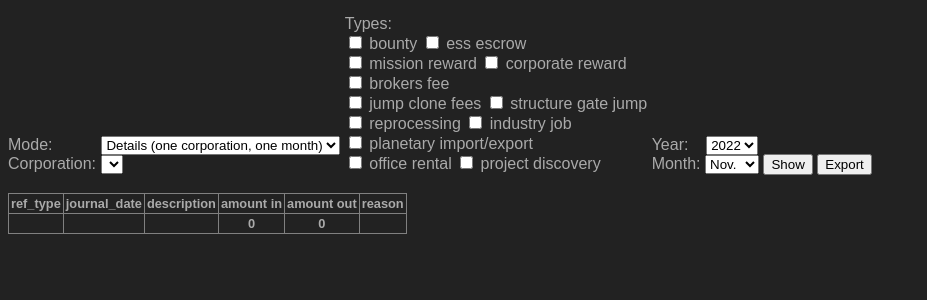
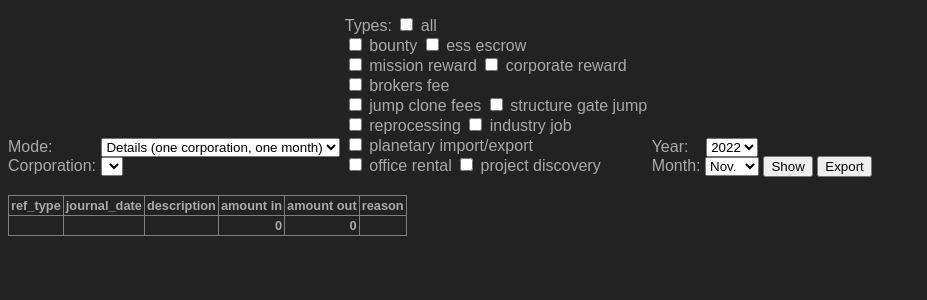
Before and after one commit to tkhamez/finance-check, a Flask app: page / in a window 1280 px wide. Shown: the part 29-329 px from the top of the page, without its empty margins (0-927 px from the left). Run offline with Flask 2, Linux system fonts and the light colour scheme; the visitor is signed in with stand-in values (Sample User, id 1); data that the repository does not hold is empty.

Commit message:
Add ALL_TYPES_CORPORATIONS

```diff
--- a/console/FetchWallet.py
+++ b/console/FetchWallet.py
@@ -19,6 +19,7 @@ class FetchWallet:
             password=os.getenv('DB_PASSWORD'),
             database=os.getenv('DB_DATABASE'),
         )
+        self.__all_types_corporations = os.getenv('ALL_TYPES_CORPORATIONS')
 
     def run(self):
         self.__read_wallets()
@@ -73,7 +74,8 @@ class FetchWallet:
         last_journal_date = ''
         for entry in json:
             # see also https://github.com/esi/eve-glue/blob/master/eve_glue/wallet_journal_ref.py
-            if entry['ref_type'] not in [
+            if corporation_id not in [int(x) for x in self.__all_types_corporations.split(',')] and \
+               entry['ref_type'] not in [
                     'bounty_prizes', 'ess_escrow_transfer',
                     'agent_mission_reward', 'agent_mission_time_bonus_reward', 'corporate_reward_payout',
                     'brokers_fee', 'jump_clone_activation_fee', 'jump_clone_installation_fee',
--- a/web/pages/Index.py
+++ b/web/pages/Index.py
@@ -31,6 +31,7 @@ class Index:
             'corporation': self.__int(request.args.get('corporation', 0)),
             'year': self.__int(request.args.get('year', current_year)),
             'month': self.__int(request.args.get('month', datetime.datetime.now().month)),
+            'type_all': request.args.get('type_all', '0'),
             'type_bounty': request.args.get('type_bounty', '0'),
             'type_ess_escrow': request.args.get('type_ess_escrow', '0'),
             'type_mission_reward': request.args.get('type_mission_reward', '0'),
@@ -98,11 +99,14 @@ class Index:
 
         journal = []
         if query_params['mode'] == 'details':
-            journal = self.__fetch_details(query_params['corporation'], date_from, date_to, types, types_placeholder)
+            journal = self.__fetch_details(query_params['corporation'], date_from, date_to, types, types_placeholder,
+                                           query_params['type_all'])
         elif query_params['mode'] == 'sum_months':
-            journal = self.__fetch_sum_months(query_params['corporation'], types, types_placeholder)
+            journal = self.__fetch_sum_months(query_params['corporation'], types, types_placeholder,
+                                              query_params['type_all'])
         elif query_params['mode'] == 'sum_corporations':
-            journal = self.__fetch_sum_corporations(date_from, date_to, types, types_placeholder)
+            journal = self.__fetch_sum_corporations(date_from, date_to, types, types_placeholder,
+                                                    query_params['type_all'])
 
         sum_amount_in = 0
         sum_amount_out = 0
@@ -146,52 +150,63 @@ class Index:
             )
 
     def __fetch_details(self, corporation: int, date_from: datetime, date_to: datetime, types: [],
-                        types_placeholder: []) -> []:
+                        types_placeholder: [], type_all: str) -> []:
         journal = []
-        if len(types) > 0:
+        if len(types) > 0 or type_all == '1':
             cursor = self.__db.cursor(dictionary=True)
-            cursor.execute("SELECT ref_type, journal_date, description, reason, "
-                           "    CASE WHEN amount >= 0 THEN amount END AS amount_in, "
-                           "    CASE WHEN amount < 0 THEN amount END AS amount_out "
-                           "FROM wallet_journal "
-                           "WHERE corporation_id = %s AND journal_date BETWEEN %s AND %s AND ref_type IN ({}) "
-                           "ORDER BY journal_date DESC".format(', '.join(types_placeholder)),
-                           [corporation, date_from.strftime('%Y-%m-%d %H:%M:%S'),
-                            date_to.strftime('%Y-%m-%d %H:%M:%S')] + types)
+            sql = "SELECT ref_type, journal_date, description, reason, " \
+                  "CASE WHEN amount >= 0 THEN amount END AS amount_in, " \
+                  "CASE WHEN amount < 0 THEN amount END AS amount_out " \
+                  "FROM wallet_journal " \
+                  "WHERE corporation_id = %s AND journal_date BETWEEN %s AND %s "
+            params = [corporation, date_from.strftime('%Y-%m-%d %H:%M:%S'), date_to.strftime('%Y-%m-%d %H:%M:%S')]
+            if type_all != '1':
+                sql += "AND ref_type IN ({}) ".format(', '.join(types_placeholder))
+                params += types
+            sql += "ORDER BY journal_date DESC"
+            cursor.execute(sql, params)
             journal = cursor.fetchall()
             cursor.close()
         return journal
 
-    def __fetch_sum_months(self, corporation: int, types: [], types_placeholder: []) -> []:
+    def __fetch_sum_months(self, corporation: int, types: [], types_placeholder: [], type_all: str) -> []:
         journal = []
-        if len(types) > 0:
+        if len(types) > 0 or type_all == '1':
             cursor = self.__db.cursor(dictionary=True)
-            cursor.execute("SELECT YEAR(journal_date) AS year, MONTH(journal_date) AS month, "
-                           "    SUM(CASE WHEN amount >= 0 THEN amount ELSE 0 END) AS amount_in, "
-                           "    SUM(CASE WHEN amount < 0 THEN amount ELSE 0 END) AS amount_out "
-                           "FROM wallet_journal "
-                           "WHERE corporation_id = %s AND ref_type IN ({}) "
-                           "GROUP BY YEAR(journal_date), MONTH(journal_date) "
-                           "ORDER BY YEAR(journal_date) DESC, MONTH(journal_date) DESC"
-                           .format(', '.join(types_placeholder)),
-                           [corporation] + types)
+            sql = "SELECT YEAR(journal_date) AS year, MONTH(journal_date) AS month, " \
+                  "    SUM(CASE WHEN amount >= 0 THEN amount ELSE 0 END) AS amount_in, " \
+                  "    SUM(CASE WHEN amount < 0 THEN amount ELSE 0 END) AS amount_out " \
+                  "FROM wallet_journal " \
+                  "WHERE corporation_id = %s "
+            params = [corporation]
+            if type_all != '1':
+                sql += "AND ref_type IN ({}) ".format(', '.join(types_placeholder))
+                params += types
+            sql += "GROUP BY YEAR(journal_date), MONTH(journal_date) " \
+                   "ORDER BY YEAR(journal_date) DESC, MONTH(journal_date) DESC"
+            cursor.execute(sql, params)
             journal = cursor.fetchall()
             cursor.close()
         return journal
 
-    def __fetch_sum_corporations(self, date_from: datetime, date_to: datetime, types: [], types_placeholder: []) -> []:
+    def __fetch_sum_corporations(self, date_from: datetime, date_to: datetime, types: [], types_placeholder: [],
+                                 type_all: str) -> []:
         journal = []
-        if len(types) > 0:
+        if len(types) > 0 or type_all == '1':
             cursor = self.__db.cursor(dictionary=True)
-            cursor.execute("SELECT w.corporation_id, c.corporation_name, "
-                           "    SUM(CASE WHEN w.amount >= 0 THEN w.amount ELSE 0 END) AS amount_in, "
-                           "    SUM(CASE WHEN w.amount < 0 THEN w.amount ELSE 0 END) AS amount_out "
-                           "FROM wallet_journal w "
-                           "LEFT JOIN corporations c ON w.corporation_id = c.id "
-                           "WHERE w.journal_date BETWEEN %s AND %s AND w.ref_type IN ({}) "
-                           "GROUP BY w.corporation_id, c.corporation_name "
-                           "ORDER BY c.corporation_name".format(', '.join(types_placeholder)),
-                           [date_from.strftime('%Y-%m-%d %H:%M:%S'), date_to.strftime('%Y-%m-%d %H:%M:%S')] + types)
+            sql = "SELECT w.corporation_id, c.corporation_name, " \
+                  "    SUM(CASE WHEN w.amount >= 0 THEN w.amount ELSE 0 END) AS amount_in, " \
+                  "    SUM(CASE WHEN w.amount < 0 THEN w.amount ELSE 0 END) AS amount_out " \
+                  "FROM wallet_journal w " \
+                  "LEFT JOIN corporations c ON w.corporation_id = c.id " \
+                  "WHERE w.journal_date BETWEEN %s AND %s "
+            params = [date_from.strftime('%Y-%m-%d %H:%M:%S'), date_to.strftime('%Y-%m-%d %H:%M:%S')]
+            if type_all != '1':
+                sql += "AND w.ref_type IN ({}) ".format(', '.join(types_placeholder))
+                params += types
+            sql += "GROUP BY w.corporation_id, c.corporation_name " \
+                   "ORDER BY c.corporation_name"
+            cursor.execute(sql, params)
             journal = cursor.fetchall()
             cursor.close()
         return journal
--- a/web/static/style.css
+++ b/web/static/style.css
@@ -24,6 +24,7 @@ a {
 
 .index table {
 }
+.index th.number,
 .index td.number {
     text-align: right;
 }
--- a/web/templates/index.html
+++ b/web/templates/index.html
@@ -54,7 +54,13 @@
             </div>
 
             <div class="column">
-                Types:<br>
+                Types:
+                <label>
+                    {% if params.type_all == '1' %} {% set checked_all = 'checked' %} {% endif %}
+                    <input name="type_all" type="checkbox" value="1" {{ checked_all }}>
+                    all
+                </label>
+                <br>
                 <label>
                     {% if params.type_bounty == '1' %} {% set checked_bounty = 'checked' %} {% endif %}
                     <input name="type_bounty" type="checkbox" value="1" {{ checked_bounty }}>
```
Also changed, not shown: README.md.
